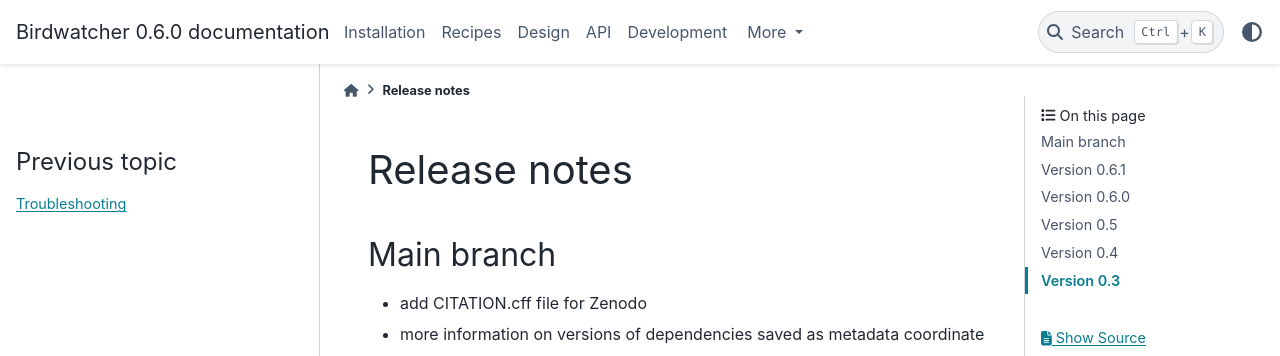
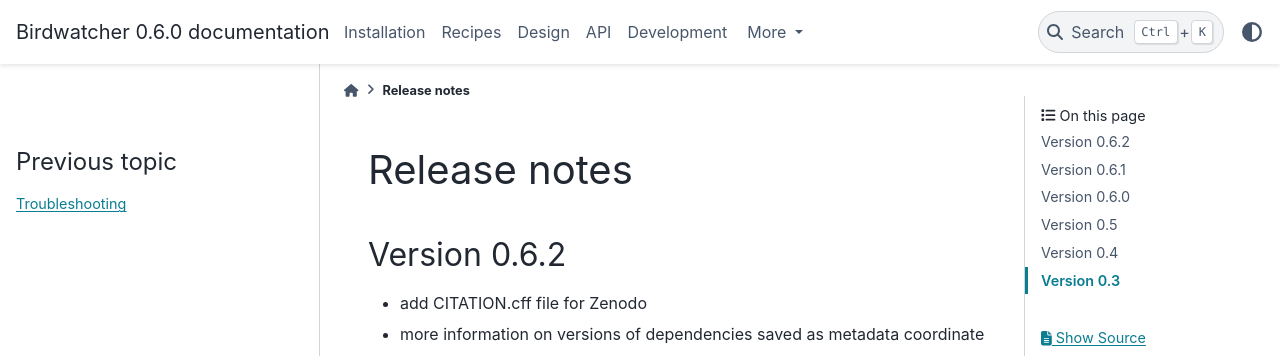
Before and after one commit to gbeckers/Birdwatcher, a Sphinx documentation site: the page built from docs/releasenotes.rst, in a window 1280 px wide and 900 px high. Shown: the top 356 px of the window. Built offline with Sphinx 7.4.7 and the PyData theme 0.15.4, drawn with Linux system fonts in a browser that asks for light colours.

Commit message:
create version 0.6.2

```diff
--- a/docs/releasenotes.rst
+++ b/docs/releasenotes.rst
@@ -1,8 +1,8 @@
 Release notes
 =============
 
-Main branch
------------
+Version 0.6.2
+-------------
 
 - add CITATION.cff file for Zenodo
 - more information on versions of dependencies saved as metadata coordinate arrays
```
